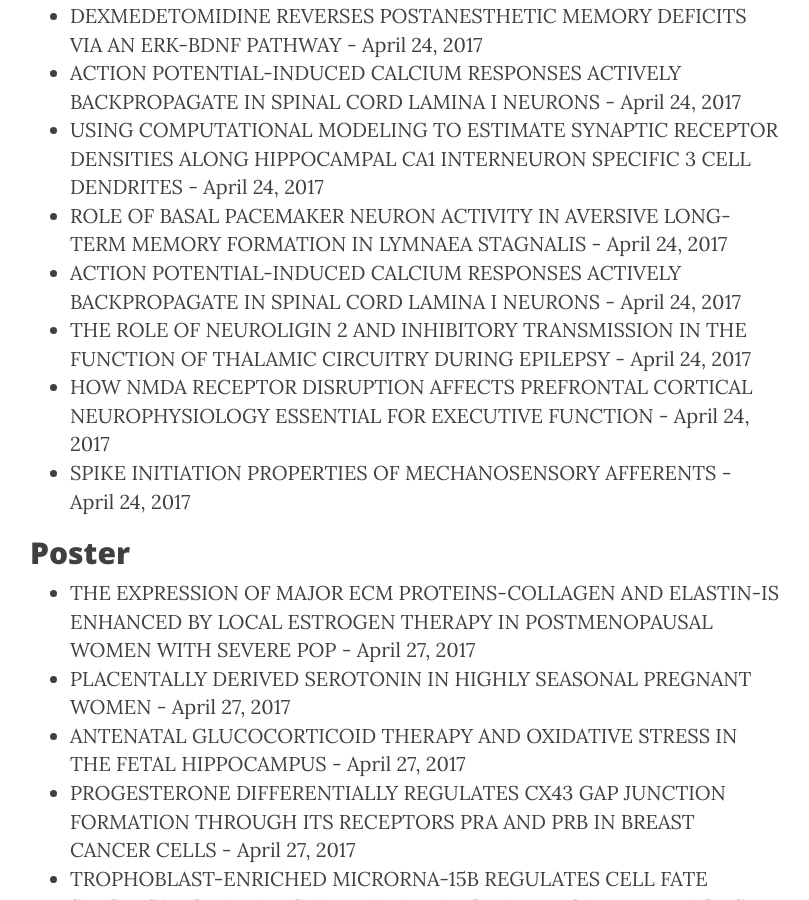
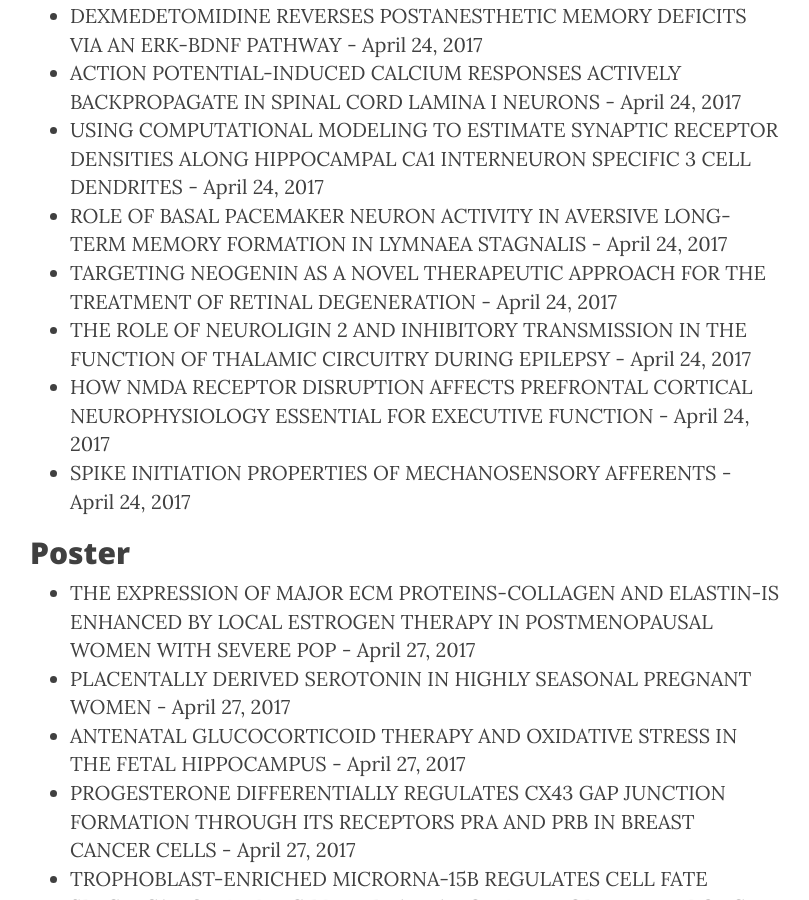
Before and after one commit to UofTFIP/uoftfip.github.io, a Jekyll site: the page built from search/index.html, in a window 1280 px wide and 900 px high, scrolled down 1685 px. Shown: the whole window, without its empty margins (235-1044 px from the left). Built offline with Jekyll 4.4.1, drawn with Linux system fonts in a browser that asks for light colours; nearby versions of some CDN libraries; some of the changed text lies outside the part shown.

Commit message:
edit charish

```diff
--- a/_config.yml
+++ b/_config.yml
@@ -8,7 +8,7 @@ url: "https://uoftfip.github.io"
 baseurl: ""
 header-img: "img/banner.png"
 headercolor: "#FFFFFF"
-logo: img/logos/logo.png
+logo: "img/logos/logo.png"
 
 # Tertiary Parameters
 github_username:  uoftfip
--- a/_posts/2017-04-24-charish.md
+++ b/_posts/2017-04-24-charish.md
@@ -1,7 +1,6 @@
 ---
 layout: post
-title: "ACTION POTENTIAL-INDUCED CALCIUM
-RESPONSES ACTIVELY BACKPROPAGATE IN SPINAL CORD LAMINA I NEURONS"
+title: "TARGETING NEOGENIN AS A NOVEL THERAPEUTIC APPROACH FOR THE TREATMENT OF RETINAL DEGENERATION"
 header-img: "img/banner.png"
 category: abstracts
 platform: 'neuro'
```
